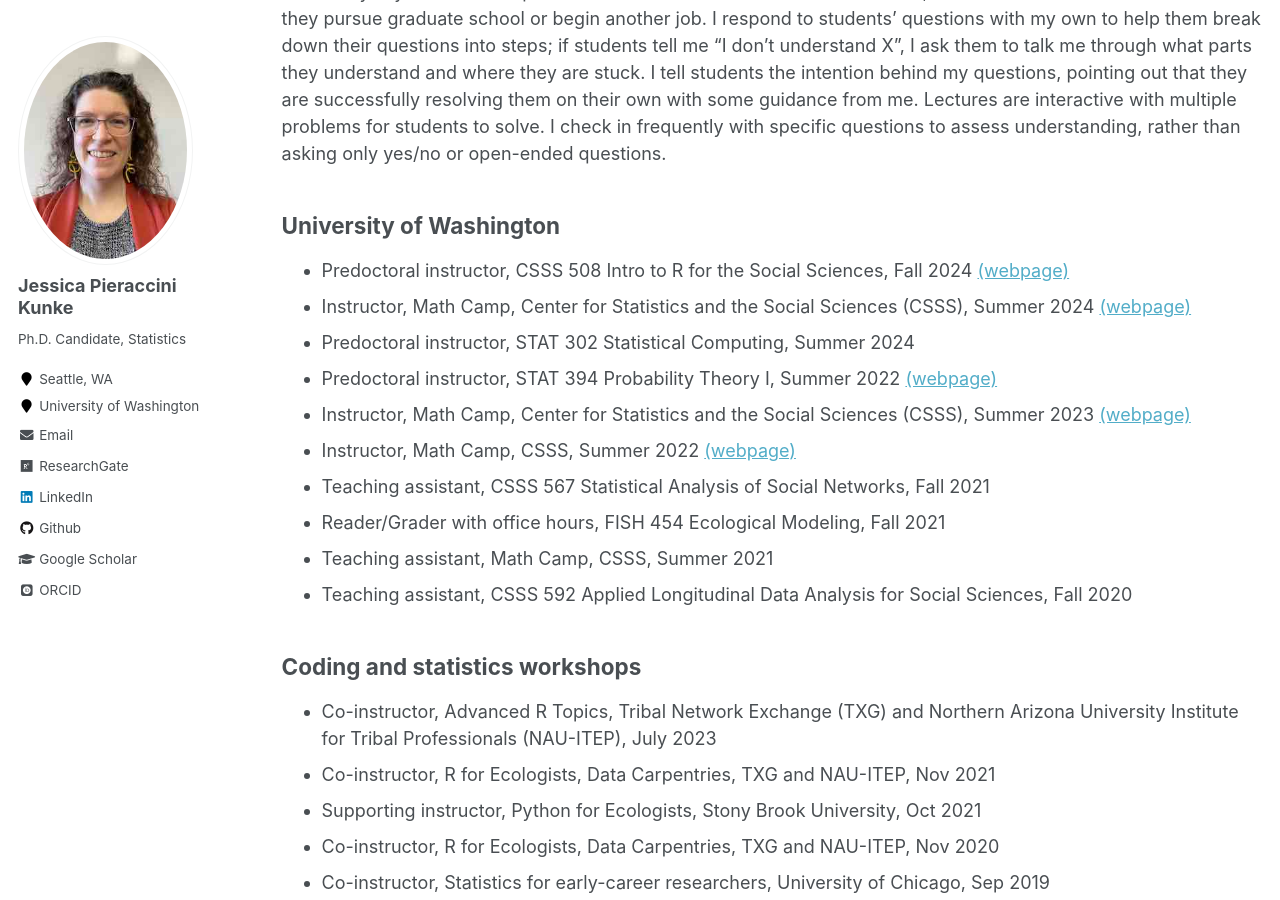
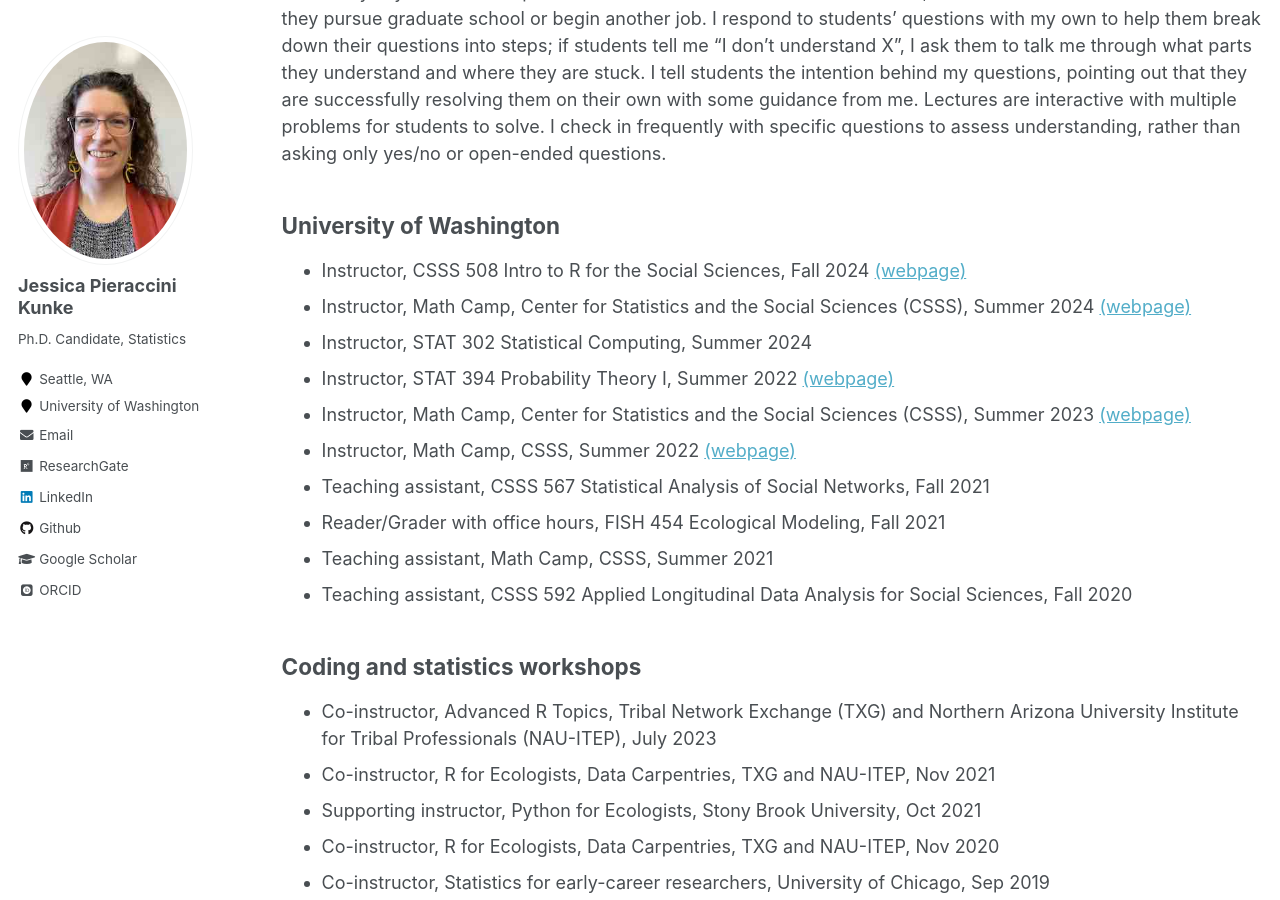
Before and after one commit to jpierkunke/jpierkunke.github.io, a Jekyll site: the page built from _pages/teaching.md, in a window 1280 px wide and 900 px high, scrolled down 476 px. Built offline with Jekyll 4.4.1, drawn with Linux system fonts in a browser that asks for light colours; some web fonts are replaced.

Commit message:
Update teaching.md

```diff
--- a/_pages/teaching.md
+++ b/_pages/teaching.md
@@ -13,10 +13,10 @@ One of my key roles is to help students become more self-directed learners, whic
 
 ## University of Washington
 
-- Predoctoral instructor, CSSS 508 Intro to R for the Social Sciences, Fall 2024 [(webpage)](https://csss.uw.edu/academics/math-camp/math-camp-schedule)
+- Instructor, CSSS 508 Intro to R for the Social Sciences, Fall 2024 [(webpage)](https://csss.uw.edu/academics/math-camp/math-camp-schedule)
 - Instructor, Math Camp, Center for Statistics and the Social Sciences (CSSS), Summer 2024 [(webpage)](https://csss.uw.edu/academics/math-camp/math-camp-schedule)
-- Predoctoral instructor, STAT 302 Statistical Computing, Summer 2024
-- Predoctoral instructor, STAT 394 Probability Theory I, Summer 2022 [(webpage)](https://jpierkunke.github.io/STAT394A/)
+- Instructor, STAT 302 Statistical Computing, Summer 2024
+- Instructor, STAT 394 Probability Theory I, Summer 2022 [(webpage)](https://jpierkunke.github.io/STAT394A/)
 - Instructor, Math Camp, Center for Statistics and the Social Sciences (CSSS), Summer 2023 [(webpage)](https://jpierkunke.github.io/CSSS-Math-Camp-2023/)
 - Instructor, Math Camp, CSSS, Summer 2022 [(webpage)](https://jpierkunke.github.io/CSSS-Math-Camp-2022/)
 - Teaching assistant, CSSS 567 Statistical Analysis of Social Networks, Fall 2021
```
